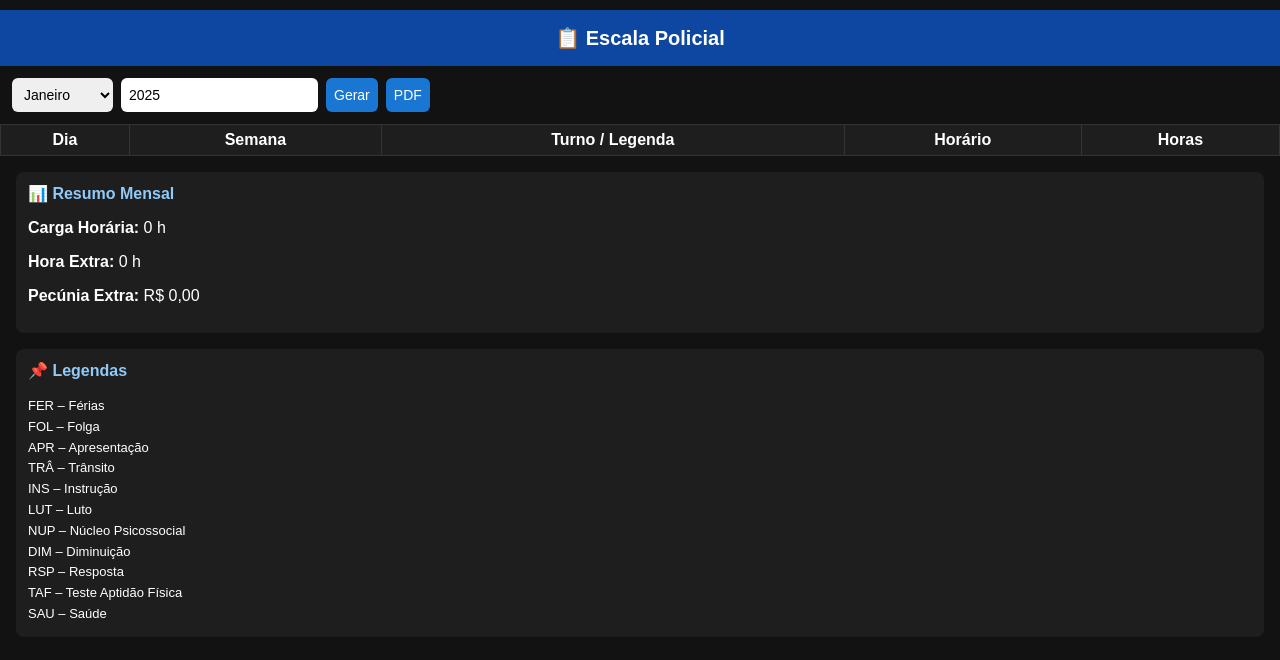
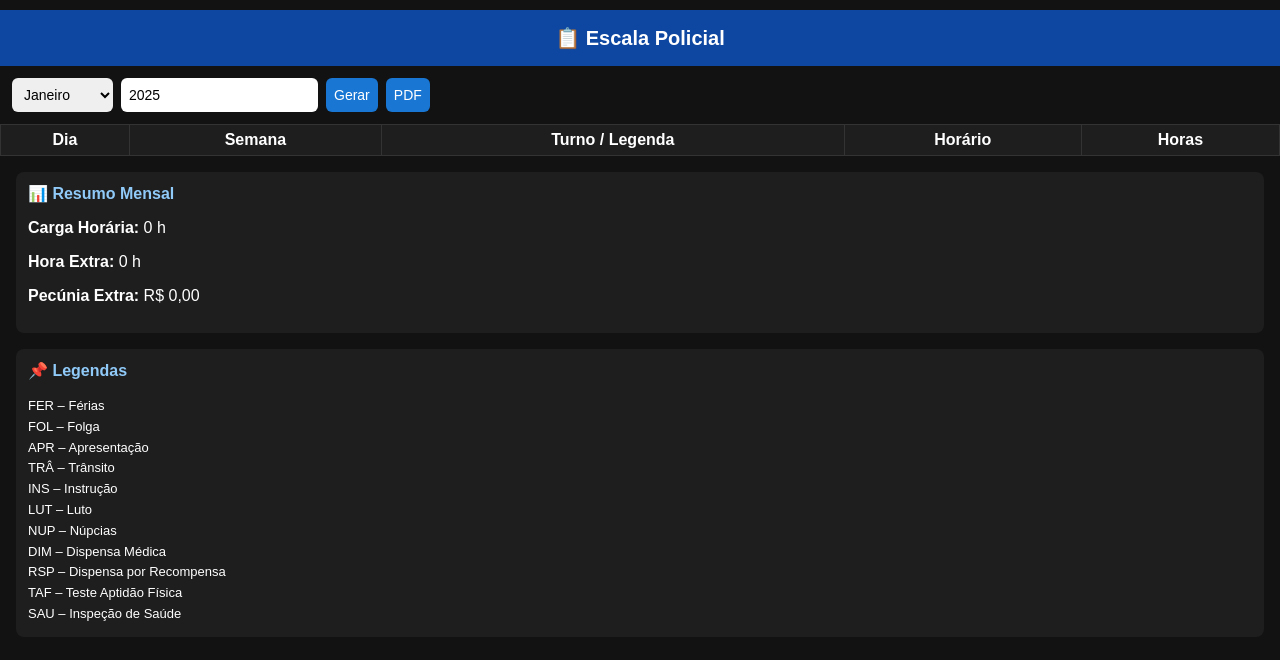
Before and after one commit to rodrigueswcr/Carga-Horaria-BM, a plain HTML site: page index.html in a window 1280 px wide. Drawn offline with nearby package versions, Linux system fonts and the light colour scheme.

Commit message:
Update terms in index.html for accuracy

```diff
--- a/index.html
+++ b/index.html
@@ -127,11 +127,11 @@ input.horario{
  TRÂ – Trânsito<br>
  INS – Instrução<br>
  LUT – Luto<br>
- NUP – Núcleo Psicossocial<br>
- DIM – Diminuição<br>
- RSP – Resposta<br>
+ NUP – Núpcias<br>
+ DIM – Dispensa Médica<br>
+ RSP – Dispensa por Recompensa<br>
  TAF – Teste Aptidão Física<br>
- SAU – Saúde
+ SAU – Inspeção de Saúde
  </div>
 </div>
 
```
